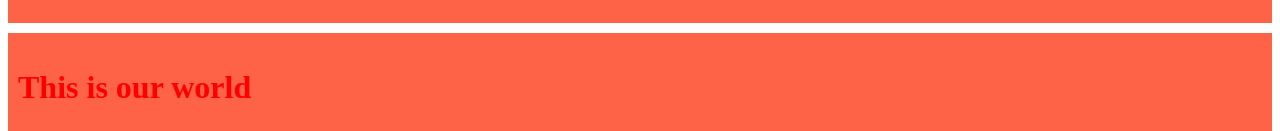
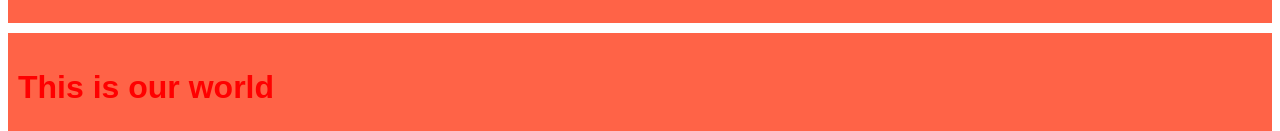
Before and after one commit to MohahammadMahmud/My-first-github-repo, a plain HTML site: page index.html in a window 1280 px wide. Shown: the part 559-690 px from the top of the page. Drawn offline with Linux system fonts and the light colour scheme.

Commit message:
Update style.css

```diff
--- a/Styles/style.css
+++ b/Styles/style.css
@@ -9,5 +9,5 @@ h2{
     color: red;
     font-size: xx-large;
     font-weight: bolder;
-    font-family: :Arial, Helvetica, sans-serif;
+    font-family: Arial, Helvetica, sans-serif;
 }
```
